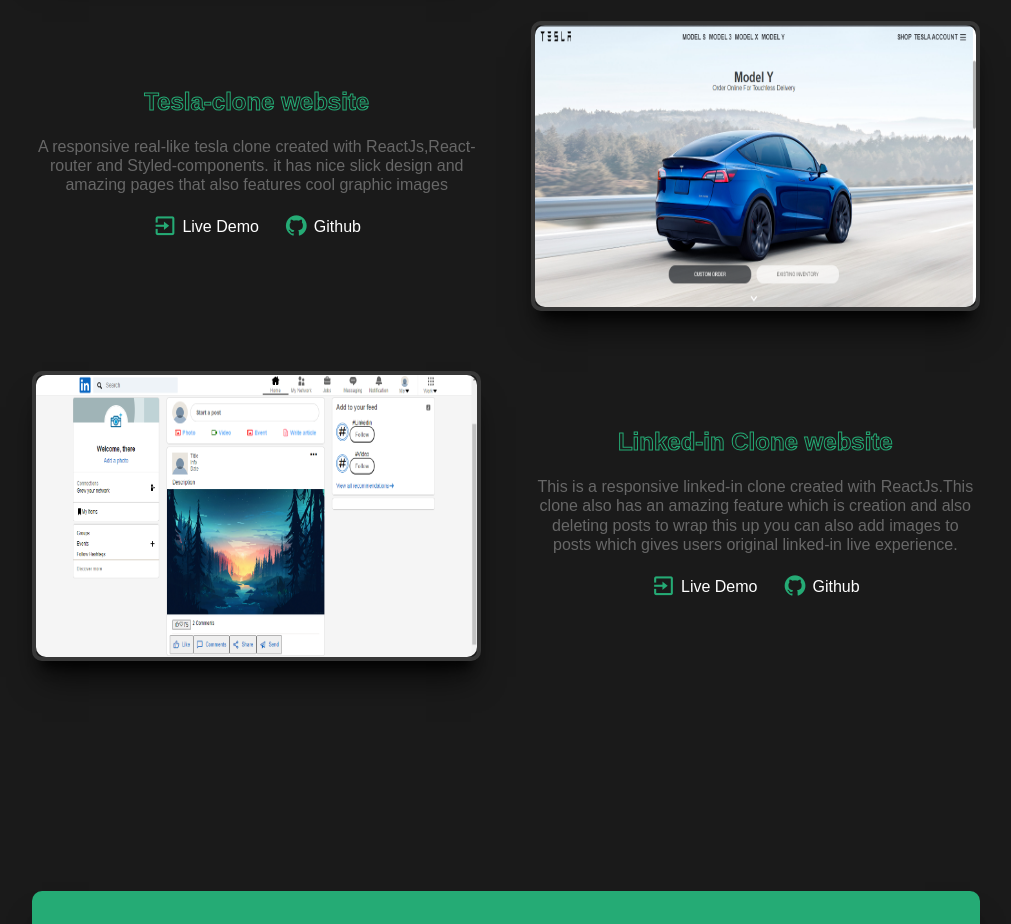
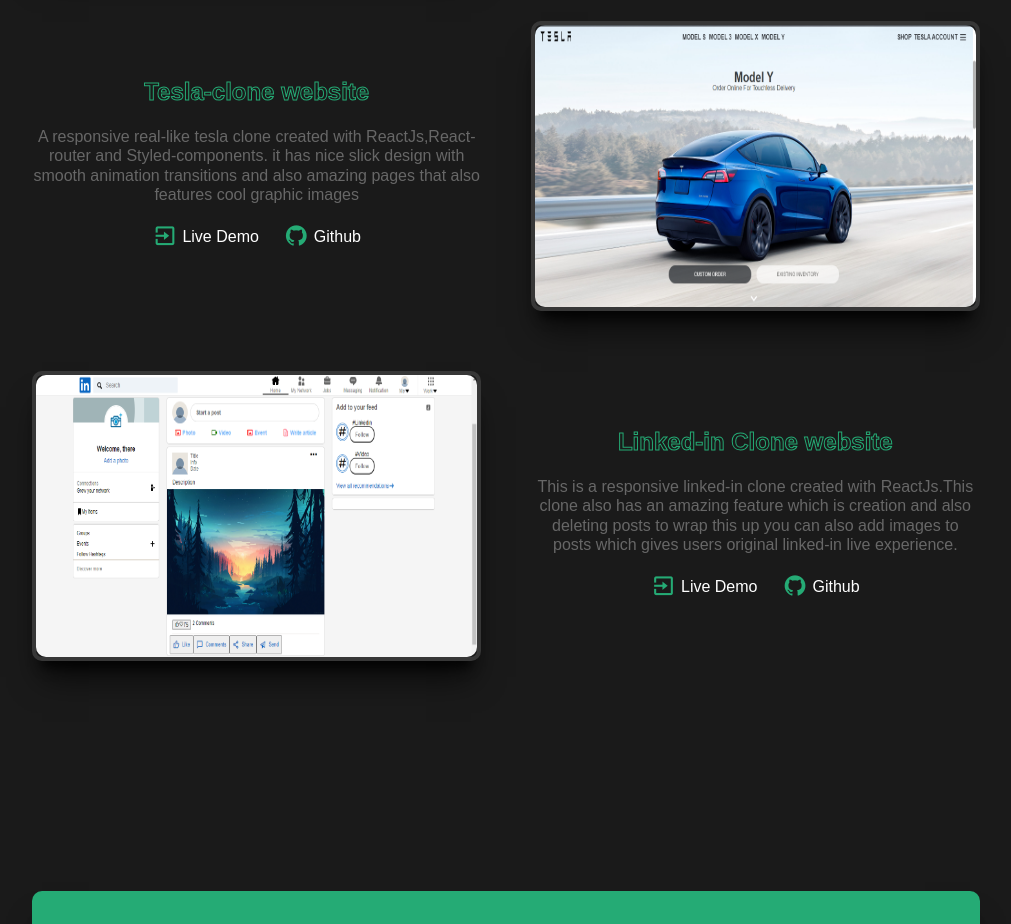
Before and after one commit to Abdulmuizz10/Abdulmuizz, a React (Create React App) app: page / in a window 1280 px wide. Shown: the part 2120-3044 px from the top of the page, without its empty margins (134-1145 px from the left). Built offline with nearby package versions, Linux system fonts and the light colour scheme.

Commit message:
sixth commit

```diff
--- a/src/components/Projects.js
+++ b/src/components/Projects.js
@@ -47,7 +47,8 @@
             <p>
               A responsive real-like tesla clone created with
               ReactJs,React-router and Styled-components. it has nice slick
-              design and amazing pages that also features cool graphic images
+              design with smooth animation transitions and also amazing pages
+              that also features cool graphic images
             </p>
             <div className="directory">
               <div className="live__demo">
```
